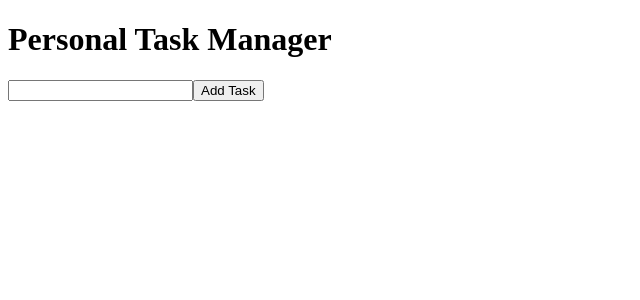
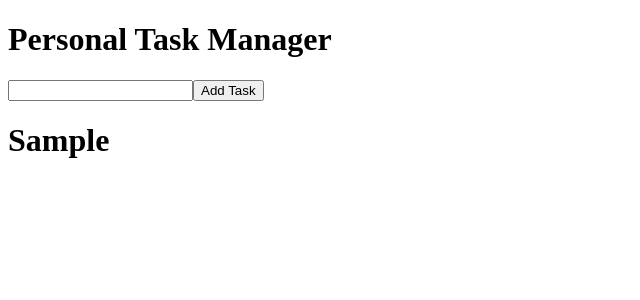
Before and after one commit to github-usman/-Personal-Task-Manager, a React (Create React App) app: page / in a window 1280 px wide. Both pictures are taken after typing "Sample" into the empty fields and a click on the button "Add Task". Shown: the top 300 px of the page, without its empty margins (0-640 px from the left). Built offline with nearby package versions, Linux system fonts and the light colour scheme.

Commit message:
Task List : now able to add and show the list of item

```diff
--- a/src/App.js
+++ b/src/App.js
@@ -1,10 +1,21 @@
+import { useState } from "react";
 import TaskForm from "./component/TaskForm";
+import TaskList from "./component/TaskList";
 
 function App() {
+
+  const [tasks, setTasks] = useState([]);
+
+  const addTask = text => {
+    const newTask = { id: Date.now(), text, completed: false };
+    setTasks([...tasks, newTask]);
+  };
+
   return (
     <div >
       <h1>Personal Task Manager</h1>
-      <TaskForm/>
+      <TaskForm addTask={addTask}/>
+      <TaskList tasks={tasks}/>
     </div>
   );
 }
--- a/src/component/TaskForm.js
+++ b/src/component/TaskForm.js
@@ -1,12 +1,13 @@
 import React, { useState } from 'react';
 
-const TaskForm = () => {
+const TaskForm = ({addTask}) => {
 
   const [text, setText] = useState('');
 
   const handleSubmit = e => {
     e.preventDefault();
     if (!text.trim()) return;
+    addTask(text);
     setText('');
   };
 
--- /dev/null
+++ b/src/component/TaskList.js
@@ -0,0 +1,16 @@
+import React from 'react';
+
+const TaskList = ({ tasks }) => {
+  return (
+    <div>
+      {tasks.map(task => (
+        <div key={task.id}>
+            <h1>{task.text}</h1>
+        </div>
+
+      ))}
+    </div>
+  );
+};
+
+export default TaskList;
```
